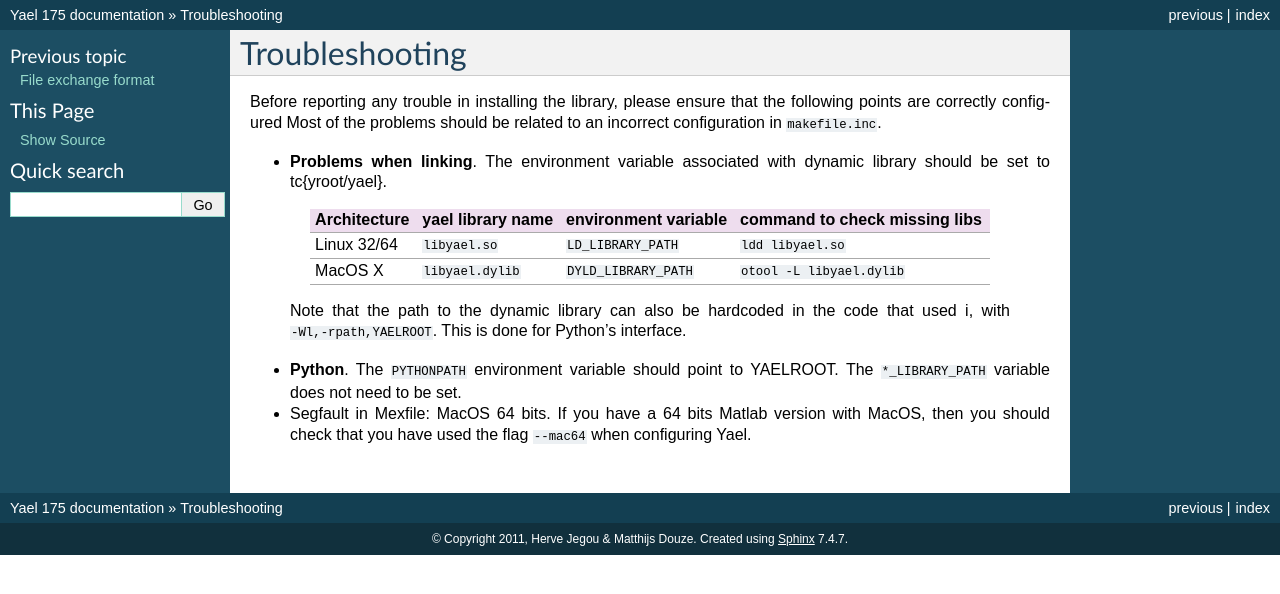
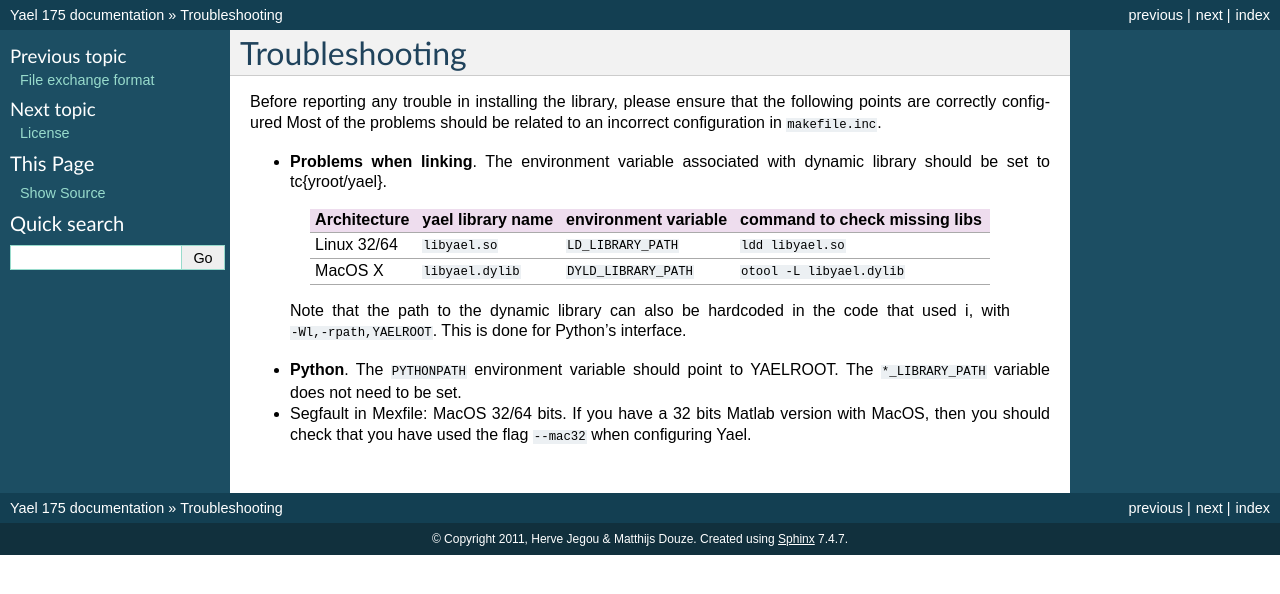
Before and after one commit to cynthia/yael, a Sphinx documentation site: the page built from doc/troubleshooting.rst, in a window 1280 px wide. Shown: the top 594 px of the page. Built offline with Sphinx 7.4.7, drawn with Linux system fonts in a browser that asks for light colours; formulas are drawn with MathJax 3.

Commit message:
slight doc update

```diff
--- a/doc/index.rst
+++ b/doc/index.rst
@@ -12,6 +11,7 @@ Welcome to Yael's documentation!
    matlab_interface
    file_format
    troubleshooting
+   license
 
 
 .. These images will have to be included
--- a/doc/troubleshooting.rst
+++ b/doc/troubleshooting.rst
@@ -24,6 +24,6 @@ in ``makefile.inc``.
 * **Python**. The ``PYTHONPATH`` environment variable should
   point to YAELROOT. The ``*_LIBRARY_PATH`` variable does not need to be set.
 
-* Segfault in Mexfile: MacOS 64 bits. If you have a 64 bits Matlab
+* Segfault in Mexfile: MacOS 32/64 bits. If you have a 32 bits Matlab
   version with MacOS, then you should check that you have used the
-  flag ``--mac64`` when configuring Yael.
+  flag ``--mac32`` when configuring Yael.
```
Also changed, not shown: other parts of doc/index.rst (+0 -1 lines).
